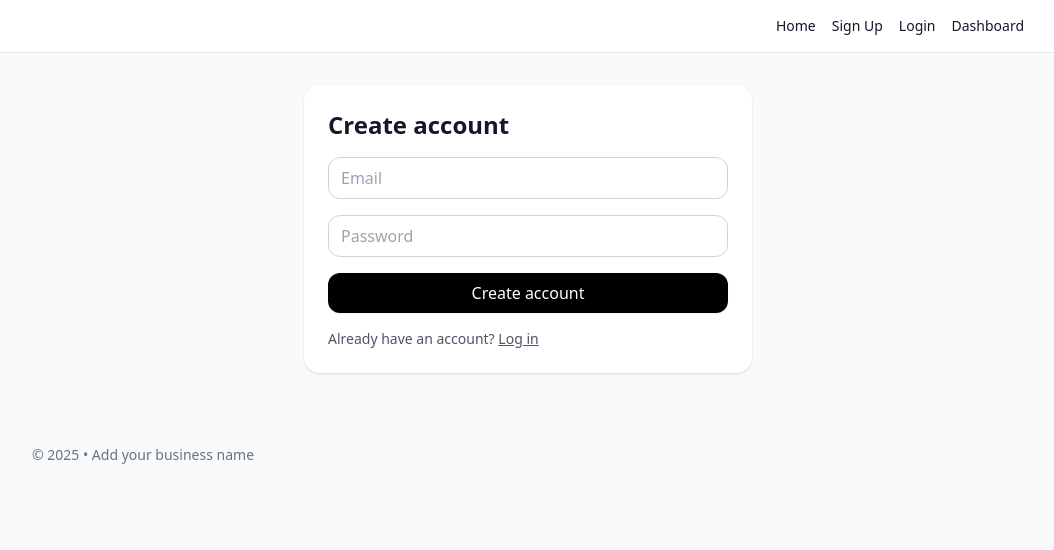
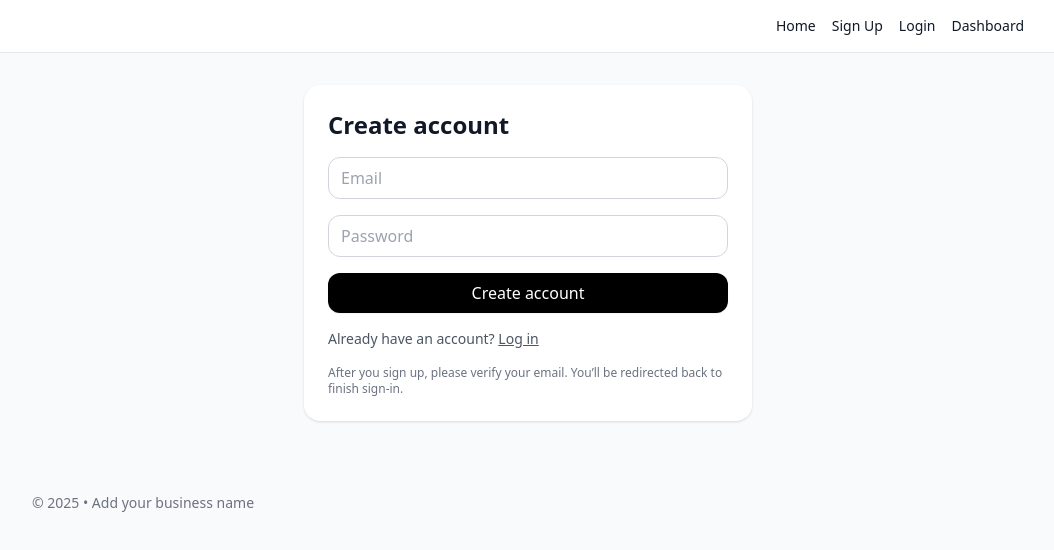
Before and after one commit to LandenAdams/lda-digital-forge, a Next.js app: page /signup in a window 1280 px wide. Shown: the top 550 px of the page, without its empty margins (112-1166 px from the left). Built offline with nearby package versions, Linux system fonts and the light colour scheme; no server answers.

Commit message:
Update signup.tsx

```diff
--- a/pages/signup.tsx
+++ b/pages/signup.tsx
@@ -29,10 +29,19 @@ export default function Signup() {
     setLoading(true);
     try {
       const supabase = getSupabase();
-      const { error } = await supabase.auth.signUp({ email, password });
+      const { error } = await supabase.auth.signUp({
+        email,
+        password,
+        options: {
+          // sends Supabase email verification/magic link back to your site
+          emailRedirectTo: `${process.env.NEXT_PUBLIC_APP_URL}/auth/callback`,
+        },
+      });
       if (error) return setMsg(error.message);
-      // After sign-up, send user to Stripe checkout
-      router.push("/subscribe");
+
+      setMsg("Check your email for a verification link. After verifying, you'll be redirected.");
+      // Optional: route to a “check your email” page
+      // router.push("/check-email");
     } catch (err: any) {
       setMsg(err.message || "Signup failed.");
     } finally {
@@ -71,6 +80,9 @@ export default function Signup() {
           Log in
         </a>
       </p>
+      <p className="text-xs text-gray-500">
+        After you sign up, please verify your email. You’ll be redirected back to finish sign-in.
+      </p>
     </form>
   );
 }
```
